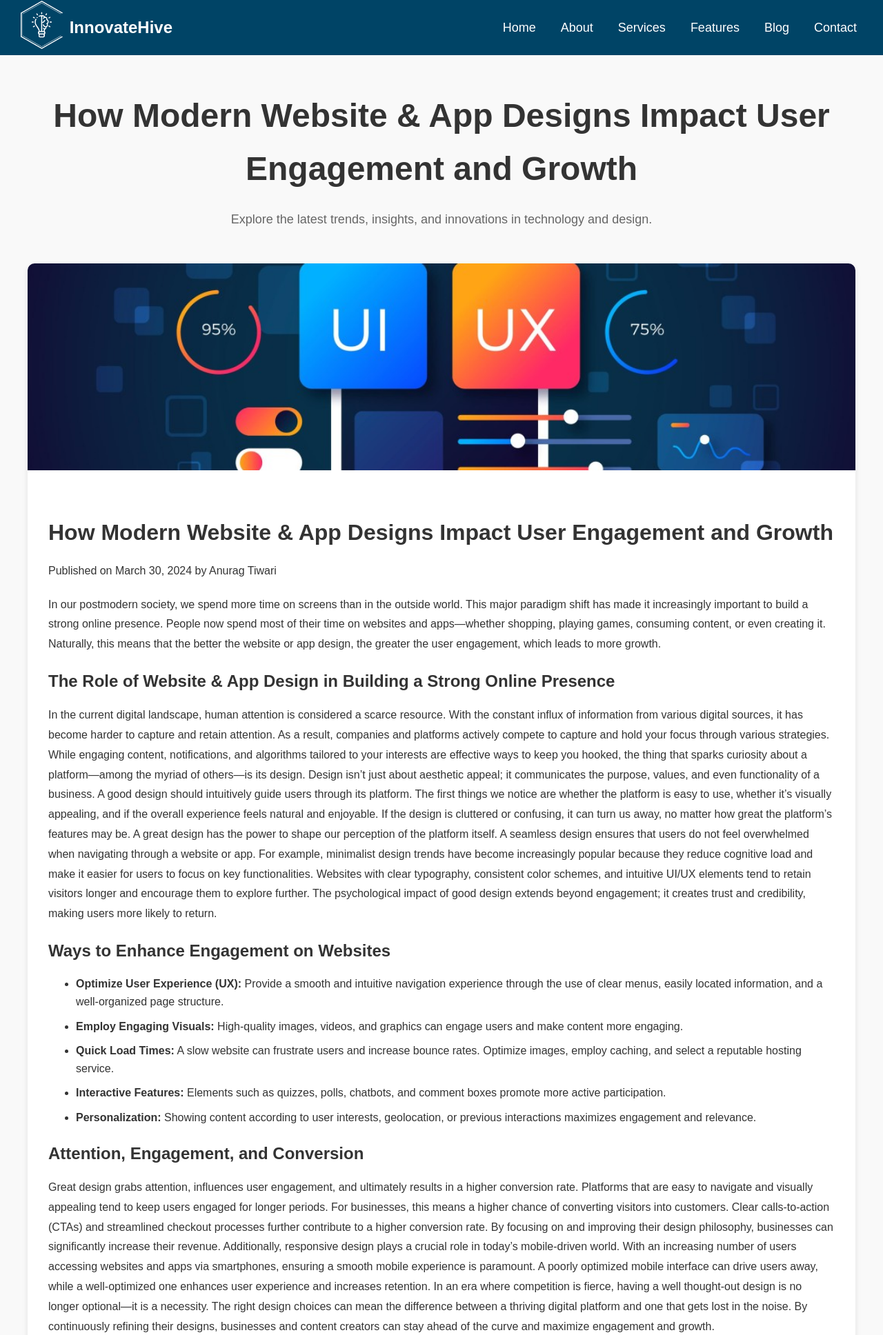
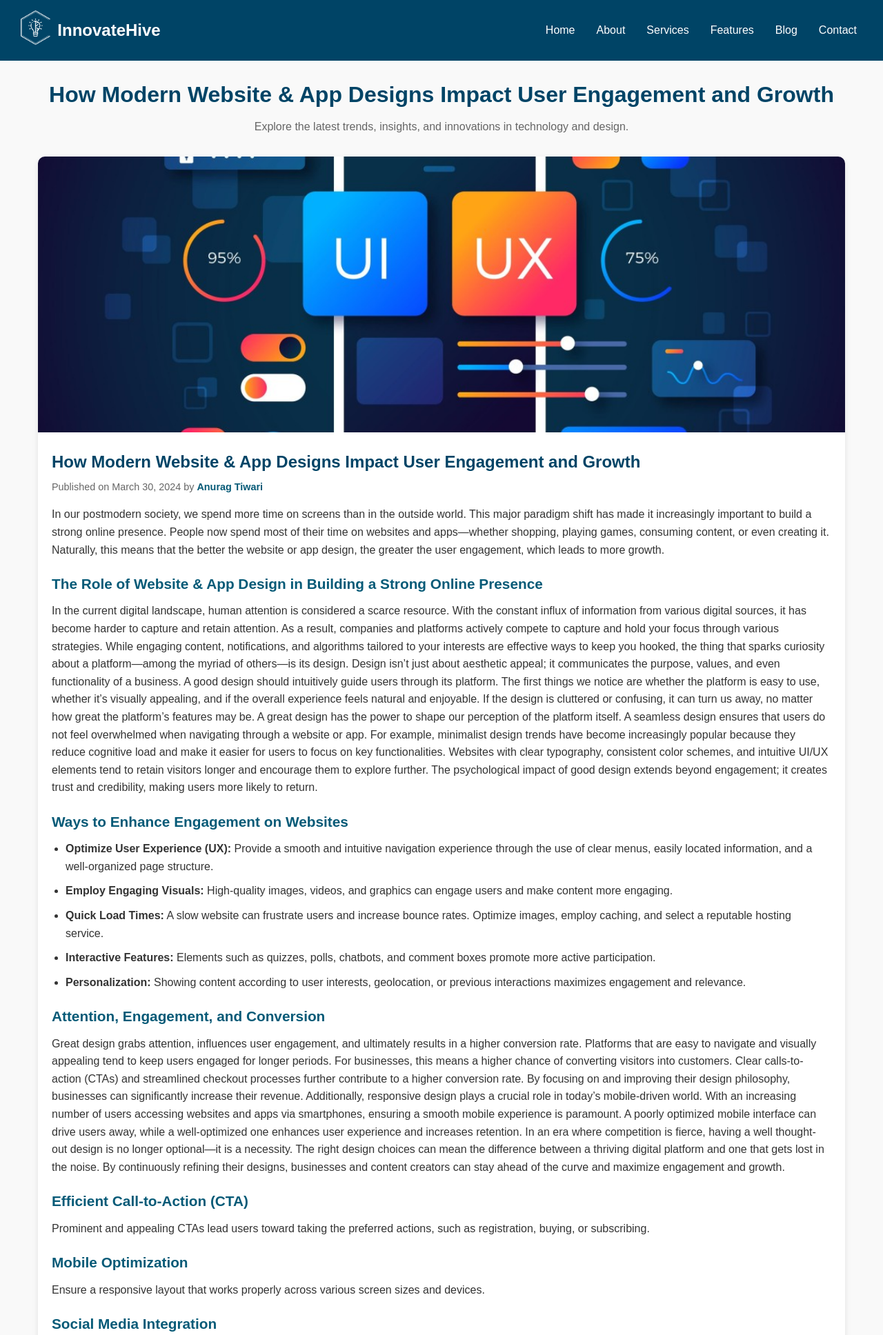
Before and after one commit to innovatehive7/InnvoativeHivecode, a Flask app: page /anurag in a window 1280 px wide. Shown: the top 1936 px of the page at 69% size. Run offline with Flask 3, Linux system fonts and the light colour scheme.

Commit message:
Update anurag.html

```diff
--- a/templates/anurag.html
+++ b/templates/anurag.html
@@ -6,12 +6,27 @@
     <title>InnovateHive Blog</title>
     <style>
       /* General Styles */
+      * {
+        box-sizing: border-box;
+        margin: 0;
+        padding: 0;
+      }
+
+      html,
       body {
-        margin: 0;
+        width: 100%;
+        overflow-x: hidden;
+        position: relative;
+      }
+
+      body {
         font-family: "Arial", sans-serif;
         background-color: #f9f9f9;
         color: #333;
         line-height: 1.6;
+        min-height: 100vh;
+        display: flex;
+        flex-direction: column;
       }
 
       /* Header */
@@ -19,9 +34,12 @@
         background-color: #004466;
         padding: 15px 30px;
         color: white;
-        height: 50px;
+        height: auto;
         display: flex;
         align-items: center;
+        position: sticky;
+        top: 0;
+        z-index: 1000;
       }
 
       .navbar {
@@ -29,28 +47,29 @@
         justify-content: space-between;
         align-items: center;
         width: 100%;
+        flex-wrap: wrap;
       }
 
       .logo-container {
         display: flex;
         align-items: center;
-        gap: 10px; /* Adjust the gap between the logo and the name */
+        gap: 10px;
       }
 
       .logo img {
-        height: 70px; /* Adjust the height of the logo as needed */
-        width: auto; /* Maintain aspect ratio */
+        height: 50px;
+        width: auto;
       }
 
       h1 {
-        margin: 0; /* Remove default margin for better alignment */
-        font-size: 24px; /* Adjust font size as needed */
+        margin: 0;
+        font-size: 24px;
       }
 
       .nav-links {
         list-style: none;
         display: flex;
-        gap: 20px;
+        gap: 15px;
         padding: 0;
         margin: 0;
       }
@@ -58,8 +77,9 @@
       .nav-links li a {
         color: white;
         text-decoration: none;
-        font-size: 18px;
+        font-size: 16px;
         padding: 8px;
+        white-space: nowrap;
       }
 
       .nav-links li a:hover {
@@ -67,69 +87,103 @@
         border-radius: 4px;
       }
 
+      /* Mobile Menu Toggle */
+      .menu-toggle {
+        display: none;
+        cursor: pointer;
+        font-size: 24px;
+      }
+
       /* Blog Section */
       .blog-section {
-        padding: 50px 20px;
+        padding: 30px 15px;
         max-width: 1200px;
         margin: 0 auto;
+        width: 100%;
+        flex: 1;
       }
 
       .blog-section h1 {
-        font-size: 48px;
+        font-size: 2rem;
         text-align: center;
-        margin-bottom: 20px;
+        margin-bottom: 15px;
+        color: #004466;
+        line-height: 1.2;
       }
 
       .blog-section .subtitle {
-        font-size: 18px;
+        font-size: 1rem;
         text-align: center;
         color: #666;
-        margin-bottom: 50px;
+        margin-bottom: 30px;
       }
 
       .blog-post {
         background: white;
         border-radius: 10px;
         box-shadow: 0 4px 8px rgba(0, 0, 0, 0.1);
-        margin-bottom: 40px;
+        margin-bottom: 30px;
         overflow: hidden;
         transition: transform 0.3s ease, box-shadow 0.3s ease;
       }
 
       .blog-post:hover {
-        transform: translateY(-10px);
+        transform: translateY(-5px);
         box-shadow: 0 8px 16px rgba(0, 0, 0, 0.2);
       }
 
       .blog-image img {
         width: 100%;
-        height: 300px;
+        height: auto;
+        max-height: 400px;
         object-fit: cover;
       }
 
       .blog-content {
-        padding: 30px;
+        padding: 20px;
       }
 
       .blog-content h2 {
-        font-size: 32px;
+        font-size: 1.5rem;
         margin-bottom: 10px;
+        color: #004466;
+        line-height: 1.3;
       }
 
       .blog-content h3 {
-        font-size: 24px;
+        font-size: 1.3rem;
         margin-top: 20px;
         margin-bottom: 10px;
+        color: #065a77;
+      }
+
+      .blog-content h4 {
+        font-size: 1.1rem;
+        margin-top: 15px;
+        margin-bottom: 8px;
+        color: #065a77;
+      }
+
+      .blog-content .meta {
+        font-size: 0.9rem;
+        color: #666;
+        margin-bottom: 15px;
+      }
+
+      .blog-content .author {
+        color: #065a77;
+        font-weight: bold;
       }
 
       .blog-content p {
-        font-size: 16px;
-        line-height: 1.8;
-        margin-bottom: 20px;
+        font-size: 1rem;
+        line-height: 1.6;
+        margin-bottom: 15px;
       }
 
       .blog-content ul {
         margin-bottom: 20px;
+        padding-left: 20px;
       }
 
       .blog-content ul li {
@@ -176,6 +277,115 @@
       .footer .social-links a:hover {
         color: #00bfff;
       }
+
+      /* Animation for Fade-in */
+      .fade-in {
+        animation: fadeIn 1s ease-in;
+      }
+
+      @keyframes fadeIn {
+        0% {
+          opacity: 0;
+          transform: translateY(20px);
+        }
+        100% {
+          opacity: 1;
+          transform: translateY(0);
+        }
+      }
+
+      /* Responsive Design */
+      @media (max-width: 992px) {
+        .blog-section h1 {
+          font-size: 1.8rem;
+        }
+
+        .blog-content h2 {
+          font-size: 1.3rem;
+        }
+      }
+
+      @media (max-width: 768px) {
+        header {
+          padding: 15px;
+        }
+
+        .navbar {
+          flex-direction: column;
+          align-items: flex-start;
+        }
+
+        .logo-container {
+          width: 100%;
+          justify-content: space-between;
+        }
+
+        .menu-toggle {
+          display: block;
+        }
+
+        .nav-links {
+          display: none;
+          flex-direction: column;
+          width: 100%;
+          padding-top: 15px;
+        }
+
+        .nav-links.active {
+          display: flex;
+        }
+
+        .nav-links li {
+          width: 100%;
+          padding: 5px 0;
+        }
+
+        .blog-section {
+          padding: 20px 10px;
+        }
+
+        .blog-section h1 {
+          font-size: 1.5rem;
+        }
+
+        .blog-content {
+          padding: 15px;
+        }
+
+        .blog-content h2 {
+          font-size: 1.2rem;
+        }
+
+        .blog-content h3 {
+          font-size: 1.1rem;
+        }
+      }
+
+      @media (max-width: 480px) {
+        .logo img {
+          height: 40px;
+        }
+
+        h1 {
+          font-size: 1.2rem;
+        }
+
+        .blog-section h1 {
+          font-size: 1.3rem;
+        }
+
+        .blog-section .subtitle {
+          font-size: 0.9rem;
+        }
+
+        .blog-content .meta {
+          font-size: 0.8rem;
+        }
+
+        .blog-content p {
+          font-size: 0.9rem;
+        }
+      }
     </style>
   </head>
   <body>
@@ -183,25 +393,24 @@
     <header>
       <nav class="navbar">
         <div class="logo-container">
-          <div class="logo animate-slide-in-left">
+          <div class="logo">
             <img
               src="{{ url_for('static', filename='img/LOGO_1.png') }}"
-              alt="SEO Benefits"
+              alt="InnovateHive Logo"
             />
           </div>
-          <h1 class="animate-slide-in-left">InnovateHive</h1>
+          <h1>InnovateHive</h1>
+          <div class="menu-toggle" id="mobile-menu">
+            <i class="fas fa-bars"></i>
           </div>
-        <ul class="nav-links">
-          <li><a href="/#home" class="animate-slide-in-left">Home</a></li>
-          <li><a href="/#about" class="animate-slide-in-left">About</a></li>
-          <li>
-            <a href="/#services" class="animate-slide-in-left">Services</a>
-          </li>
-          <li>
-            <a href="/#features" class="animate-slide-in-left">Features</a>
-          </li>
-          <li><a href="/#blog" class="animate-slide-in-left">Blog</a></li>
-          <li><a href="/#contact" class="animate-slide-in-left">Contact</a></li>
+        </div>
+        <ul class="nav-links" id="nav-links">
+          <li><a href="/#home">Home</a></li>
+          <li><a href="/#about">About</a></li>
+          <li><a href="/#services">Services</a></li>
+          <li><a href="/#features">Features</a></li>
+          <li><a href="/#blog">Blog</a></li>
+          <li><a href="/#contact">Contact</a></li>
         </ul>
       </nav>
     </header>
@@ -371,32 +580,64 @@
       </div>
     </footer>
 
-    <!-- Scripts -->
-    <script src="{{ url_for('static', filename='js/script.js') }}">
+    <script>
+      // Mobile menu toggle
+      document
+        .getElementById("mobile-menu")
+        .addEventListener("click", function () {
+          document.getElementById("nav-links").classList.toggle("active");
+        });
+
+      // Close mobile menu when clicking a link
+      document.querySelectorAll(".nav-links a").forEach((link) => {
+        link.addEventListener("click", function () {
+          document.getElementById("nav-links").classList.remove("active");
+        });
+      });
+
       // Add smooth scrolling to all links
-      document.querySelectorAll('a[href^="#"]').forEach(anchor => {
-          anchor.addEventListener('click', function (e) {
+      document.querySelectorAll('a[href^="#"]').forEach((anchor) => {
+        anchor.addEventListener("click", function (e) {
+          if (this.getAttribute("href") !== "#") {
             e.preventDefault();
-            document.querySelector(this.getAttribute('href')).scrollIntoView({
-              behavior: 'smooth'
+            document.querySelector(this.getAttribute("href")).scrollIntoView({
+              behavior: "smooth",
             });
+          }
         });
       });
 
       // Add fade-in animation to blog posts
-        const blogPosts = document.querySelectorAll('.blog-post');
+      const blogPosts = document.querySelectorAll(".blog-post");
 
-        const observer = new IntersectionObserver((entries) => {
-          entries.forEach(entry => {
+      const observer = new IntersectionObserver(
+        (entries) => {
+          entries.forEach((entry) => {
             if (entry.isIntersecting) {
-              entry.target.classList.add('fade-in');
+              entry.target.classList.add("fade-in");
             }
           });
-        }, { threshold: 0.5 });
+        },
+        { threshold: 0.2 }
+      );
 
-        blogPosts.forEach(post => {
+      blogPosts.forEach((post) => {
         observer.observe(post);
       });
+
+      // Prevent horizontal scrolling
+      window.addEventListener("scroll", function () {
+        if (window.scrollX !== 0) {
+          window.scrollTo(0, window.scrollY);
+        }
+      });
+
+      // Reset scroll position on load
+      window.onload = function () {
+        if (window.scrollX !== 0) {
+          window.scrollTo(0, window.scrollY);
+        }
+      };
     </script>
   </body>
 </html>
```
Also changed, not shown: other parts of templates/anurag.html (+49 -2 lines). Lines whose indentation alone changed are shown as unchanged.
